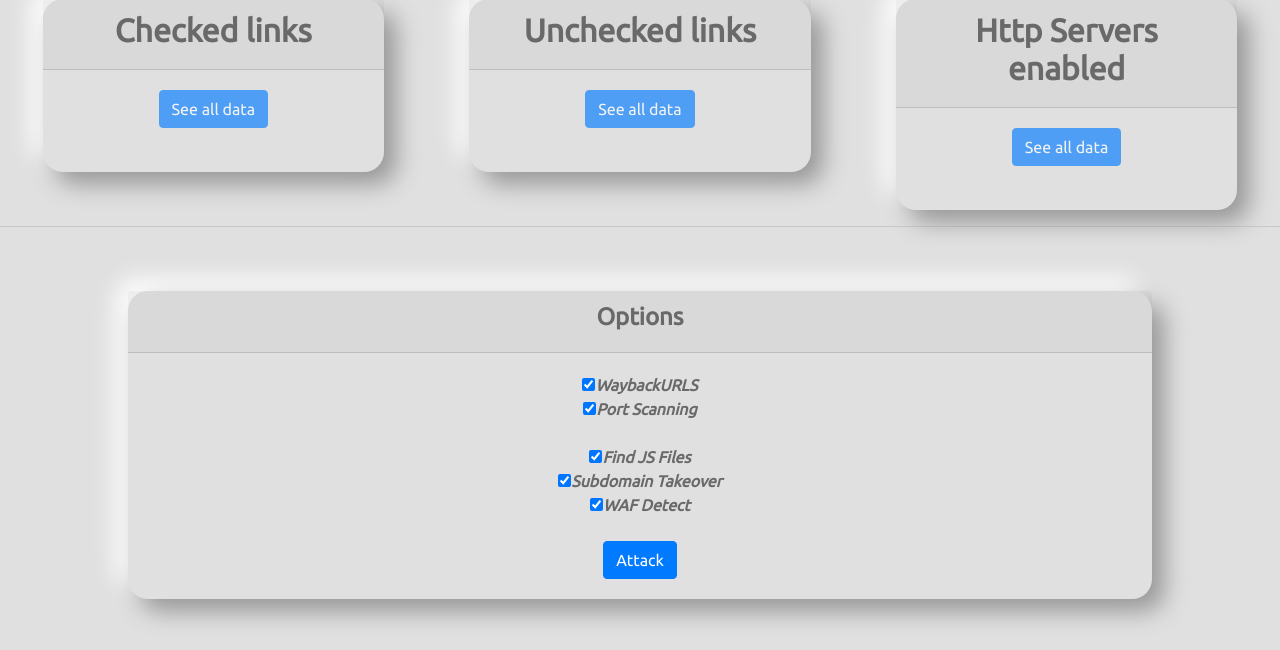
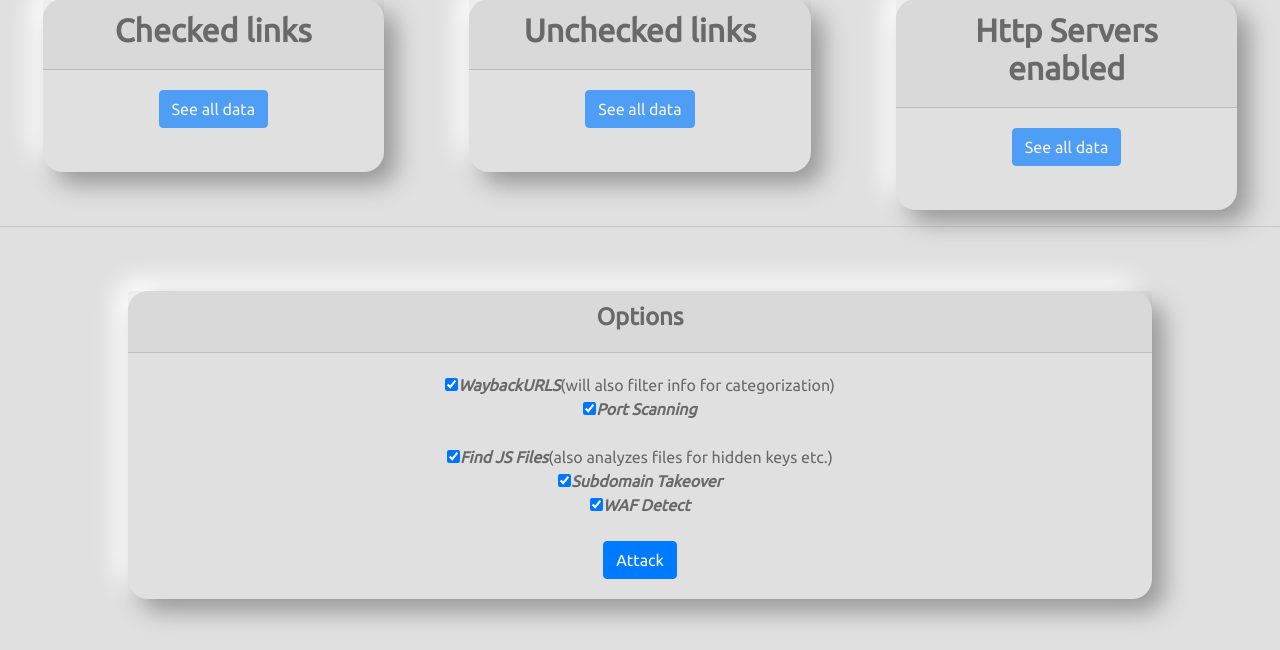
Before and after one commit to NeelRanka/AF1_1, a Flask app: page /Attack in a window 1280 px wide. Shown: the part 516-1166 px from the top of the page. Run offline with Flask 2, Linux system fonts and the light colour scheme; some libraries are stand-ins or nearby versions.

Commit message:
Update index.html

```diff
--- a/templates/index.html
+++ b/templates/index.html
@@ -197,7 +197,7 @@
                             <center>
                                 <div class="options" id="optionsBlock">
                                     <div id="subdomainsRelated">
-                                        <input type="checkbox" value="wayBackUrls" checked="" name="optionsSelected"><b><i>WaybackURLS</i></b>
+                                        <input type="checkbox" value="wayBackUrls" checked="" name="optionsSelected"><b><i>WaybackURLS</i></b>(will also filter info for categorization)
                                         <br>
                                         <input type="checkbox" value="portScan" checked="" name="optionsSelected"><b><i>Port Scanning</i></b>
                                     </div>
@@ -208,7 +208,7 @@
                                         <!-- <input type="checkbox" value="takeSS" checked="" name="optionsSelected"><b><i>Take Screenshot</i></b>
                                         <br>
                                          -->
-                                         <input type="checkbox" value="JSFiles" checked="" name="optionsSelected"><b><i>Find JS Files</i></b>
+                                         <input type="checkbox" value="JSFiles" checked="" name="optionsSelected"><b><i>Find JS Files</i></b>(also analyzes files for hidden keys etc.)
                                         <br>
                                         <input type="checkbox" value="subTakeover" checked="" name="optionsSelected"><b><i>Subdomain Takeover</i></b><br>
                                         <input type="checkbox" value="wafDetect" checked="" name="optionsSelected"><b><i>WAF Detect</i></b>
```
